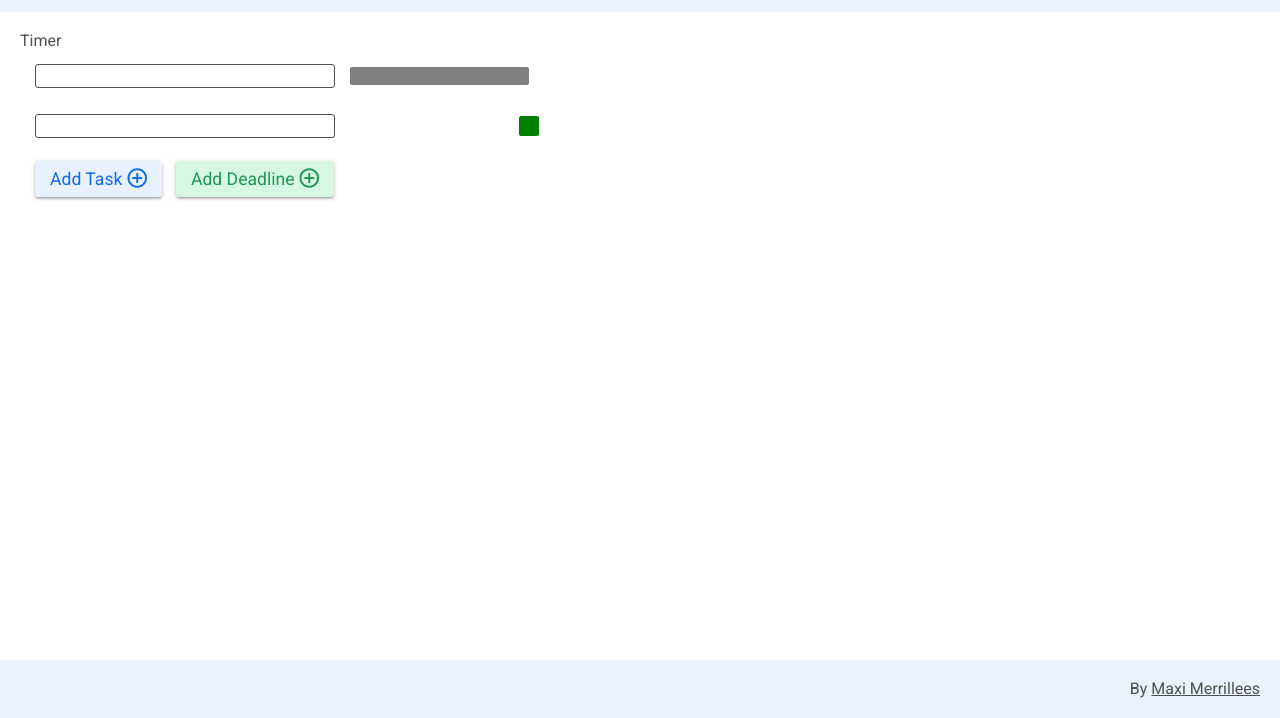
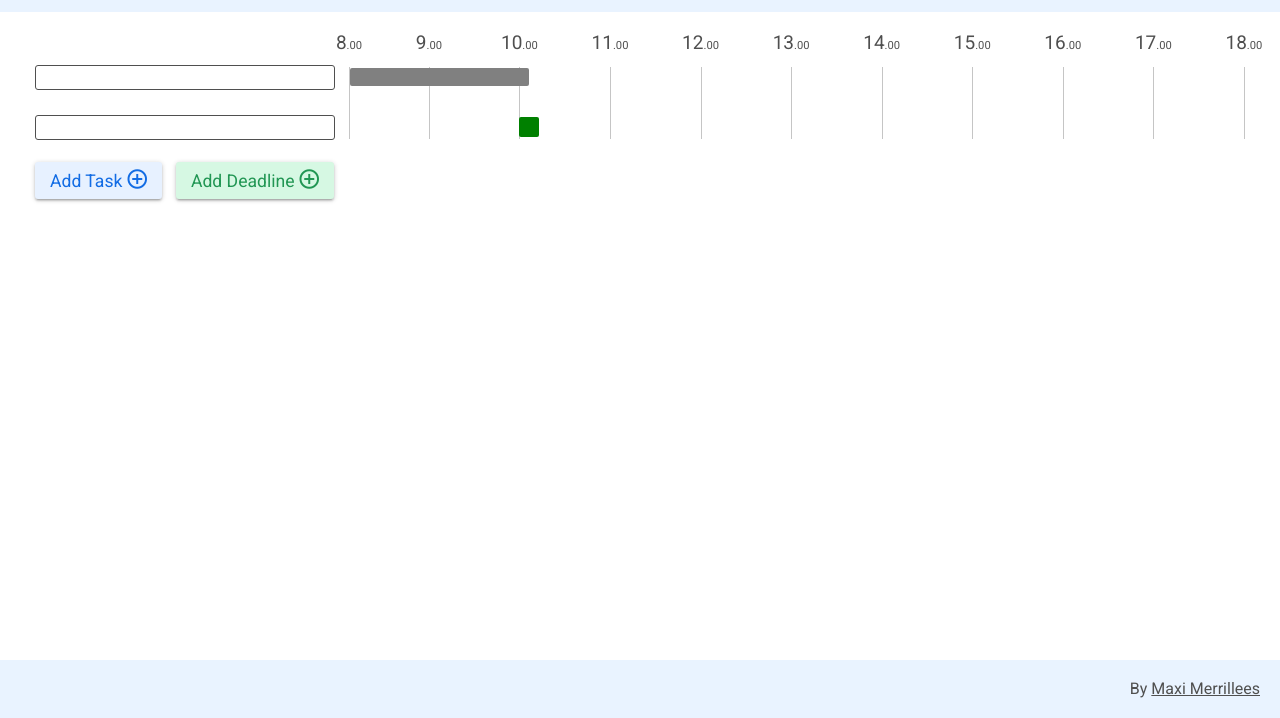
Before and after one commit to maxitron93/daily, a website built with webpack: page src/index.html in a window 1280 px wide. Shown: the part 82-800 px from the top of the page. Built offline with nearby package versions, Linux system fonts and the light colour scheme; what @shopify/draggable would draw is missing.

Commit message:
Add time divs

```diff
--- a/src/index.html
+++ b/src/index.html
@@ -42,8 +42,10 @@
             <!------------------------------------------------------->
             <!-------------- TIMER SECTION -------------->
             <!------------------------------------------------------->
-            <div class="timer-container">
-                Timer
+            <div class="times-container">
+                <!-- <div class="time-div">
+                    <p class="hour-marker"><span class="hour-number">07</span>.00</p>
+                </div> -->
             </div>
             <!------------------------------------------------------->
             <!-------------- ITEMS SECTION -------------->
--- a/src/js/Controller/addItemController.js
+++ b/src/js/Controller/addItemController.js
@@ -5,7 +5,7 @@ const updateState = (type) => {
 
     if (type === 'task') {
         // Create the new task
-        let newTask = {type: 'task', id: nextId.toString(), xStart: 0.1, width: 0.2, color: 6}
+        let newTask = {type: 'task', id: nextId.toString(), xStart: 0, width: 0.2, color: 6}
 
         // Update the state with the new
         state.items.push(newTask)
@@ -18,7 +18,7 @@ const updateState = (type) => {
         return newTask
     } else {
         // Create the new deadline
-        let newDeadline = {type: 'deadline', id: nextId.toString(), xStart: 0.3, color: 7}
+        let newDeadline = {type: 'deadline', id: nextId.toString(), xStart: 0.2, color: 7}
 
         // Update the state with the new
         state.items.push(newDeadline)
--- a/src/js/Model/InitialLoad.js
+++ b/src/js/Model/InitialLoad.js
@@ -2,7 +2,7 @@ import { SortableItem } from './SortableItem'
 import { InteractiveTask } from './InteractiveTask'
 import { InteractiveDeadline } from './InteractiveDeadline'
 import { initialStateUpdate } from '../Controller/initialLoadController'
-import { removeLoader, renderContent, loadInItemsFromState } from '../View/initialLoadView'
+import { loadInTimeDivsFromState, loadInItemsFromState, removeLoader, renderContent,  } from '../View/initialLoadView'
 import { state } from '../state'
 
 const InitialLoad = (items) => {
@@ -11,13 +11,16 @@ const InitialLoad = (items) => {
         // Update state from incoming data
         initialStateUpdate(items)
 
+        // Render time divs from state
+        loadInTimeDivsFromState(state.times)
+
         // Render items from state
         loadInItemsFromState(items)
 
         // Remove loader from UI
         removeLoader()
 
-        // Render content onto UI
+        // Change opacity of content from 0 to 1
         renderContent()
 
         // Initialize interactive objects
--- a/src/js/Model/InteractiveTask.js
+++ b/src/js/Model/InteractiveTask.js
@@ -26,7 +26,7 @@ const InteractiveTask = () => {
         // enable snapping
         snap: {
             targets: [
-                interact.createSnapGrid({ x: 2, y: 2 })
+                interact.createSnapGrid({ x: 1, y: 1 })
             ],
             range: Infinity,
             relativePoints: [ { x: 0, y: 0 } ]
--- a/src/js/View/initialLoadView.js
+++ b/src/js/View/initialLoadView.js
@@ -1,12 +1,10 @@
 import { elements } from '../elements'
 import { renderTask, renderDeadline } from './renderItem'
+import { renderTimeDivs } from './renderTimeDivs'
 
-const removeLoader = () => {
-    elements.loader.style.display = 'none'
-}
-
-const renderContent = () => {
-    elements.loadedContent.style.opacity = '1'
+const loadInTimeDivsFromState = (times) => {
+    // Render time divs
+    renderTimeDivs(times)
 }
 
 const loadInItemsFromState = (items) => {
@@ -19,5 +17,13 @@ const loadInItemsFromState = (items) => {
     })
 }
 
+const removeLoader = () => {
+    elements.loader.style.display = 'none'
+}
+
+const renderContent = () => {
+    elements.loadedContent.style.opacity = '1'
+}
+
 // {type: 'task', id: 1, xStart: 0, width: 0.1, color: 3}
-export { removeLoader, renderContent, loadInItemsFromState }
+export { loadInTimeDivsFromState, loadInItemsFromState, removeLoader, renderContent }
--- /dev/null
+++ b/src/js/View/renderTimeDivs.js
@@ -0,0 +1,21 @@
+import { elements } from '../elements'
+
+const renderTimeDivs = (times) => {
+    // Get the number of divs
+    let numDivs = times.end - times.start
+
+    for (let i = 0; i <= numDivs; i++) {
+        // Define the html
+        let html = `
+        <div class="time-div">
+            <p class="hour-marker"><span class="hour-number">${times.start + i}</span>.00</p>
+        </div>
+        `
+
+        // Insert the html
+        elements.timesContainer.insertAdjacentHTML('beforeend', html)
+        // console.log()
+    }
+}
+
+export { renderTimeDivs }
--- a/src/js/elements.js
+++ b/src/js/elements.js
@@ -1,5 +1,6 @@
 const elements = {
     itemsContainer: document.querySelector('.items-container'),
+    timesContainer: document.querySelector('.times-container'),
     mainHeader: document.querySelector('h1'),
     tabs: document.querySelector('.tabs'),
     loader: document.querySelector('.loader'),
@@ -7,7 +8,7 @@ const elements = {
     emptyItem: document.querySelector('.empty-item'),
     taskDeadlineContainer: document.querySelector('.task-deadline-container'),
     addTask: document.querySelector('.btn-add-task'),
-    addDeadline: document.querySelector('.btn-add-deadline')
+    addDeadline: document.querySelector('.btn-add-deadline'),
 }
 
 export { elements }
--- a/src/js/state.js
+++ b/src/js/state.js
@@ -1,8 +1,12 @@
 // Add state here
 const state = {
+    containerWidth: null,
+    times: {
+        start: 8,
+        end: 18
+    },
     items: [],
-    nextId: null,
-    containerWidth: null
+    nextId: null
 }
 
 export { state }
--- a/src/scss/base/_colors.scss
+++ b/src/scss/base/_colors.scss
@@ -9,6 +9,7 @@ $font-color-main: #4F4F4F; // This is how to create variables
 $blue-0: rgb(194, 221, 255);
 $blue-1: #E9F3FF;
 $blue-2: #B5CEED;
+$blue-hover: rgba(210, 230, 255, 0.4);
 
 $loader-blue: #3FA9E5;
 $loader-green: #37BC6F;
@@ -23,6 +24,8 @@ $item-color-6: pink;
 $item-color-7: purple;
 $item-color-8: black;
 
+$time-div-border: #C5C5C5;
+
 $add-task: #126CE4;
 $add-task-background: rgb(231, 241, 255);
 $add-task-background-hover: rgb(201, 221, 250);
--- a/src/scss/sections/_item.scss
+++ b/src/scss/sections/_item.scss
@@ -8,7 +8,7 @@
     transition: background-color 0.4s;
 
     &:hover {
-        background-color: $blue-1;
+        background-color: $blue-hover;
     }
 
     &:hover .btn-remove {
--- a/src/scss/sections/_mainContainer.scss
+++ b/src/scss/sections/_mainContainer.scss
@@ -1,3 +1,5 @@
 .main-container {
+    margin-top: 20px;
     padding: 20px;
+    position: relative;
 }
--- /dev/null
+++ b/src/scss/sections/_timeDiv.scss
@@ -0,0 +1,34 @@
+.times-container {
+    padding: 15px;
+    display: flex;
+    position: absolute;
+    width: calc(100% - 40px);
+    height: calc(100% - 155px);
+    z-index: -10;
+}
+
+
+.time-div {
+    border-right: 1px solid $time-div-border;
+    height: 100%;
+    flex-grow: 1;
+    text-align: right;
+    font-size: 70%;
+
+
+    p {
+        display: inline-block;
+        position: relative;
+        top: -35px;
+        transform: translate(50%, 0%);
+
+        .hour-number {
+            font-size: 170%;
+        }
+    }
+}
+
+.time-div:first-child {
+    flex-grow: 0;
+    width: 315px;
+}
--- a/src/scss/styles.scss
+++ b/src/scss/styles.scss
@@ -3,6 +3,7 @@
 @import './sections/loader';
 @import './sections/loadedContent';
 @import './sections/header';
+@import './sections/timeDiv';
 @import './sections/item';
 @import './sections/colorPicker';
 @import './sections/mainContainer';
```
